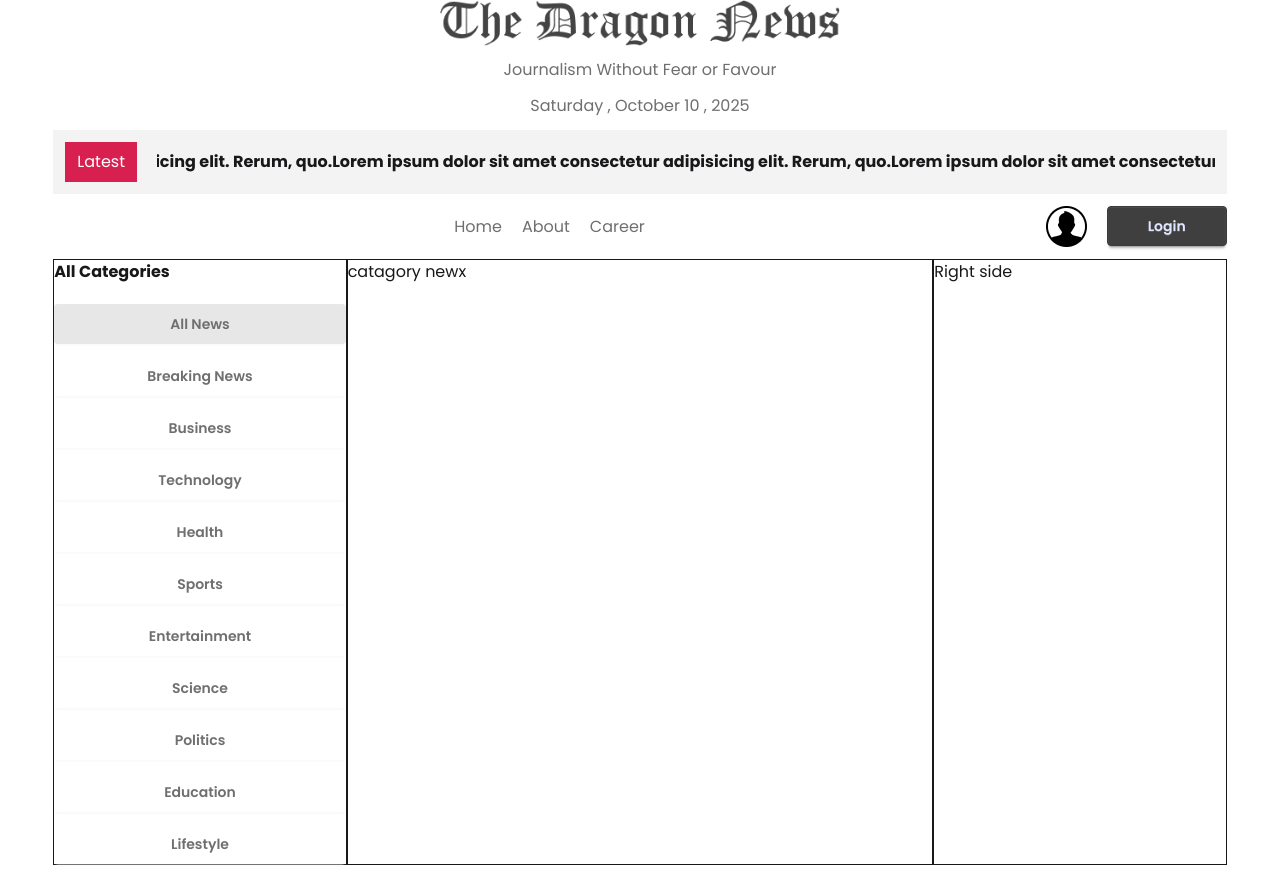
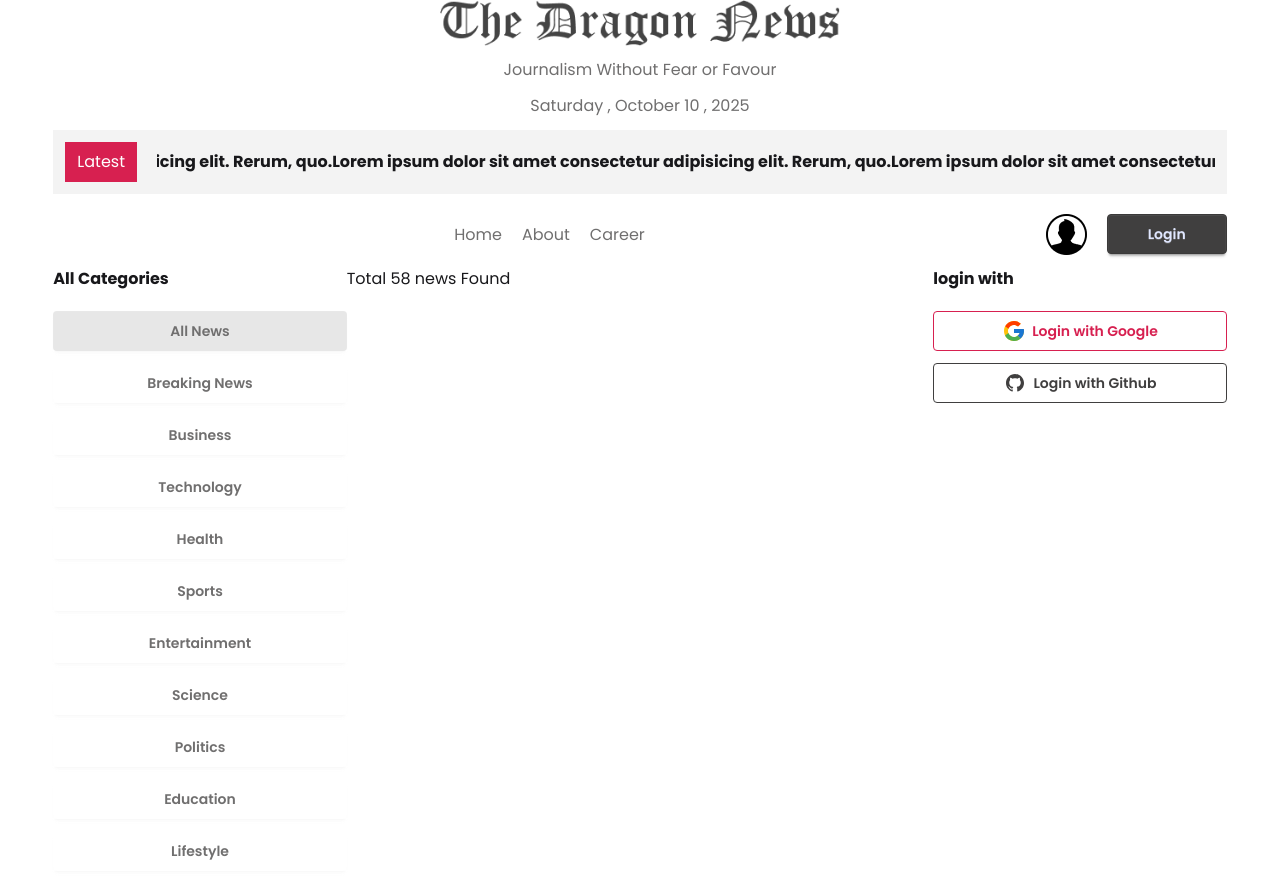
Before and after one commit to tarif421/The-Dragon-News, a React (Vite) app: page /category/0 in a window 1280 px wide. Built offline with nearby package versions, Linux system fonts and the light colour scheme.

Commit message:
date set done

```diff
--- a/package.json
+++ b/package.json
@@ -15,6 +15,7 @@
     "react": "^19.1.1",
     "react-dom": "^19.1.1",
     "react-fast-marquee": "^1.6.5",
+    "react-icons": "^5.5.0",
     "react-router": "^7.9.4",
     "tailwindcss": "^4.1.14"
   },
--- a/src/Components/HomeLayout/RightAside.jsx
+++ b/src/Components/HomeLayout/RightAside.jsx
@@ -1,7 +1,10 @@
 import React from "react";
+import SocialLogin from "./SocialLogin";
 
 const RightAside = () => {
-  return <div>Right side</div>;
+  return <div>
+    <SocialLogin></SocialLogin>
+  </div>;
 };
 
 export default RightAside;
--- /dev/null
+++ b/src/Components/HomeLayout/SocialLogin.jsx
@@ -0,0 +1,21 @@
+import React from "react";
+import { FcGoogle } from "react-icons/fc";
+import { LiaGithub } from "react-icons/lia";
+
+const SocialLogin = () => {
+  return (
+    <div >
+      <h2 className="font-bold mb-5">login with</h2>
+    <div className="space-y-3 flex flex-col">
+          <button className="btn btn-outline btn-secondary "><FcGoogle  size={24} />
+        Login with Google
+      </button>
+      <button className="btn btn-outline btn-primary"><LiaGithub  size={24}/>
+        Login with Github
+      </button>
+    </div>
+    </div>
+  );
+};
+
+export default SocialLogin;
--- a/src/Components/Navbar.jsx
+++ b/src/Components/Navbar.jsx
@@ -3,7 +3,7 @@
 import user from "../assets/user.png"
 const Navbar = () => {
     return (
-        <div className='flex justify-between items-center'>
+        <div className='flex justify-between items-center mt-5'>
             <div className="div"></div>
             <div className="nav flex gap-5 text-accent">
                 <NavLink to="/">Home</NavLink>
--- a/src/Layouts/HomeLayout.jsx
+++ b/src/Layouts/HomeLayout.jsx
@@ -8,7 +8,7 @@
 
 const HomeLayout = () => {
   return (
-    <div>
+    <div className="w-[1280px] mx-auto">
       <header>
         <Header></Header>
         <section className="w-11/12 mx-auto my-3">
@@ -18,7 +18,7 @@
           <Navbar></Navbar>
         </nav>
       </header>
-      <main className="w-11/12 mx-auto my-3 *:border grid grid-cols-12">
+      <main className="w-11/12 mx-auto my-3  grid grid-cols-12">
         <aside className="col-span-3">
           <LeftAside></LeftAside>
         </aside>
@@ -34,3 +34,4 @@
 };
 
 export default HomeLayout;
+// *:border
--- a/src/Routes/Route.jsx
+++ b/src/Routes/Route.jsx
@@ -10,13 +10,14 @@
     Component: HomeLayout,
     children: [
       {
-        path:"",
-        Component: home
+        path: "",
+        Component: home,
       },
       {
-        path:"/category/:id",
-        Component: CategoryNews
-      }
-    ]
+        path: "/category/:id",
+        Component: CategoryNews,
+        loader: () => fetch("/news.json"),
+      },
+    ],
   },
 ]);
--- a/src/pages/CategoryNews.jsx
+++ b/src/pages/CategoryNews.jsx
@@ -1,11 +1,31 @@
-import React from 'react';
+import React, { useEffect, useState } from "react";
+import { useLoaderData, useParams } from "react-router";
 
 const CategoryNews = () => {
-    return (
-        <div>
-            catagory newx
-        </div>
-    );
+  const { id } = useParams();
+  const data = useLoaderData();
+  // console.log(data)
+  const [categoryNews, setCategoryNews] = useState([]);
+
+  useEffect(() => {
+    if (id == "0") {
+      setCategoryNews(data);
+      return;
+    } else if (id == "1") {
+      const filteredNews = data.filter(
+        (news) => news.others.is_today_pick == true
+      );
+      setCategoryNews(filteredNews);
+    } else {
+      const filteredNews = data.filter((news) => news.category_id == id);
+
+      setCategoryNews(filteredNews);
+    }
+
+
+  }, [data, id]);
+
+  return <div>Total {categoryNews.length} news Found </div>;
 };
 
 export default CategoryNews;
```
Also changed, not shown: src/App.css (line endings or trailing spaces), 1 other file (tests, documents, lock files or other folders).
